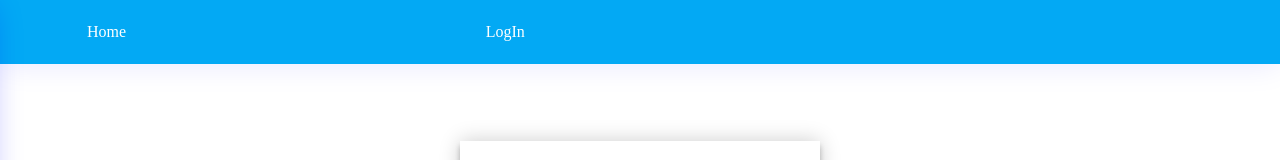
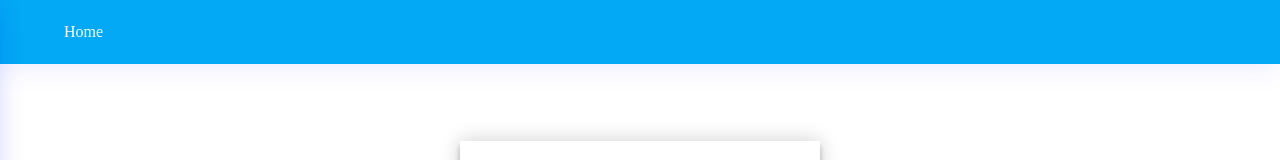
Before and after one commit to SomeshKb/Budgeteer-Client, an Angular app: page /login in a window 1280 px wide. Shown: the top 160 px of the page. Built offline with nearby package versions, Linux system fonts and the light colour scheme.

Commit message:
updated header and added postinstall script

```diff
--- a/package.json
+++ b/package.json
@@ -8,7 +8,8 @@
     "build": "ng build",
     "test": "ng test",
     "lint": "ng lint",
-    "e2e": "ng e2e"
+    "e2e": "ng e2e",
+    "postinstall": "ng build --aot -prod"
   },
   "private": true,
   "dependencies": {
--- a/src/app/component/shared/header/header.component.html
+++ b/src/app/component/shared/header/header.component.html
@@ -29,13 +29,9 @@
 
 <header [ngClass]="{'main__header-dark': darkModeActive}" class="main__header">
   <img *ngIf="isUserLoggedIn" src="src/assets/menu.png" (click)="toggleMenu()">
-
-  <div class="right-header">
-    <span><a (click)="getAllData()">Home</a></span>
-    <span><a *ngIf="isUserLoggedIn" [routerLink]="['/budget/add']">Add budget</a></span>
-    <span><a *ngIf="isUserLoggedIn && user" routerLink="/account">{{user.firstName| uppercase }}</a></span>
-    <span *ngIf="isUserLoggedIn" id="logout"><a (click)="logoutUser()">Log-out</a></span>
-    <span *ngIf="!isUserLoggedIn"><a routerLink="/login">LogIn</a></span>
-  </div>
+  <span><a (click)="getAllData()">Home</a></span>
+  <span><a *ngIf="isUserLoggedIn" [routerLink]="['/budget/add']">Add budget</a></span>
+  <span><a *ngIf="isUserLoggedIn && user" routerLink="/account">{{user.firstName| uppercase }}</a></span>
+  <span *ngIf="isUserLoggedIn" id="logout"><a (click)="logoutUser()">Log-out</a></span>
 
 </header>
```
Also changed, not shown: 1 other file (tests, documents, lock files or other folders).
